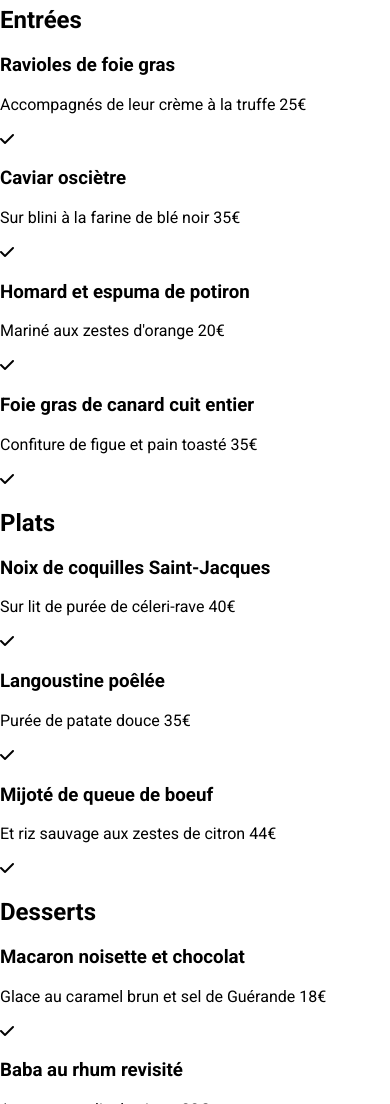
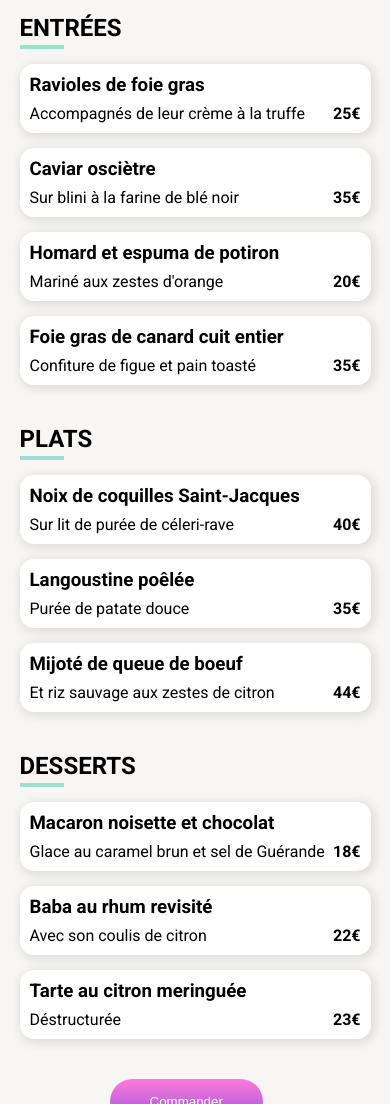
Before and after one commit to aurelienAG/AurelienGendrey_3_28042021, a plain HTML site: page noteenchantee.html in a window 390 px wide. Shown: the part 148-1252 px from the top of the page. Drawn offline with Linux system fonts and the light colour scheme; a web font is replaced by a local one.

Commit message:
css global en cours de finalisation pour le mobile + html fini pour les pages de menus

```diff
--- a/noteenchantee.html
+++ b/noteenchantee.html
@@ -17,75 +17,69 @@
 
     <header>
         <nav>
-        <a href="#" class="back"><i class="fas fa-arrow-left"></i></a><img src="ohmyfood@2x.svg" alt="logo ohmyfood">
+        <a href="#" class="back"><i class="fas fa-arrow-left"></i></a><img src="images/ohmyfood@2x.svg" alt="logo ohmyfood">
         </nav>
     </header>
 
  <main>
-    <div class="mealTitle">
-        <img src="images/noteenchantee.jpg" alt="la note enchantée">
-        <h1><strong>La note enchantée</strong><i class="far fa-heart"></i></h1>
-    </div>
+       <section class="mealPicture"><img src="images/noteenchantee.jpg" alt="la note enchantée"></section>
+
+   <main class="mealBloc">
+
+    <h1><strong>La note enchantée</strong><i class="far fa-heart"></i></h1>
 
     <section class="starters">
-        <h2>Entrées</h2>
-        <div class="starter1">
+        <h2>ENTRÉES</h2>
+        <div class="greenBorder"></div>
+        <div class="mealBoxs">
             <h3>Ravioles de foie gras</h3>
-            <p>Accompagnés de leur crème à la truffe 25€</p>
-            <i class="fas fa-check"></i>
+            <p>Accompagnés de leur crème à la truffe <span class="prices"><strong>25€</strong></span><i class="fas fa-check"></i></p>
         </div>
-        <div class="starter2">
+        <div class="mealBoxs">
             <h3>Caviar osciètre</h3>
-            <p>Sur blini à la farine de blé noir 35€</p>
-            <i class="fas fa-check"></i>
+            <p>Sur blini à la farine de blé noir<span class="prices"><strong>35€</strong></span><i class="fas fa-check"></i></p>
         </div>
-        <div class="starter3">
+        <div class="mealBoxs">
              <h3>Homard et espuma de potiron</h3>
-             <p>Mariné aux zestes d'orange 20€</p>
-             <i class="fas fa-check"></i>
+             <p>Mariné aux zestes d'orange <span class="prices"><strong>20€</strong></span><i class="fas fa-check"></i></p>
         </div>
-        <div class="starter3">
+        <div class="mealBoxs">
             <h3>Foie gras de canard cuit entier</h3>
-            <p>Confiture de figue et pain toasté 35€</p>
-            <i class="fas fa-check"></i>
+            <p>Confiture de figue et pain toasté<span class="prices"><strong>35€</strong></span><i class="fas fa-check"></i></p>
         </div>
     </section>
 
     <section class="mainMeals">
-        <h2>Plats</h2>
-        <div class="mainMeal1">
+        <h2>PLATS</h2>
+        <div class="greenBorder"></div>
+        <div class="mealBoxs">
             <h3>Noix de coquilles Saint-Jacques</h3>
-            <p>Sur lit de purée de céleri-rave 40€</p>
-            <i class="fas fa-check"></i>
+            <p>Sur lit de purée de céleri-rave <span class="prices"><strong>40€</strong></span><i class="fas fa-check"></i></p>
         </div>
-        <div class="mainMeal2">
+        <div class="mealBoxs">
             <h3>Langoustine poêlée</h3>
-            <p>Purée de patate douce 35€</p>
-            <i class="fas fa-check"></i>
+            <p>Purée de patate douce<span class="prices"><strong>35€</strong></span><i class="fas fa-check"></i></p>
         </div>
-        <div class="mainMeal3">
+        <div class="mealBoxs">
             <h3>Mijoté de queue de boeuf</h3>
-            <p>Et riz sauvage aux zestes de citron 44€</p>
-            <i class="fas fa-check"></i>
+            <p>Et riz sauvage aux zestes de citron<span class="prices"><strong>44€</strong></span><i class="fas fa-check"></i></p>
         </div>
     </section>
 
     <section class="desserts">
-        <h2>Desserts</h2>
-       <div class="dessert1">
+        <h2>DESSERTS</h2>
+        <div class="greenBorder"></div>
+       <div class="mealBoxs">
            <h3>Macaron noisette et chocolat</h3>
-           <p>Glace au caramel brun et sel de Guérande 18€</p>
-           <i class="fas fa-check"></i>
+           <p>Glace au caramel brun et sel de Guérande<span class="prices"><strong>18€</strong></span><i class="fas fa-check"></i></p>
        </div>
-       <div class="dessert2">
+       <div class="mealBoxs">
            <h3>Baba au rhum revisité</h3>
-           <p>Avec son coulis de citron 22€</p>
-           <i class="fas fa-check"></i>
+           <p>Avec son coulis de citron <span class="prices"><strong>22€</strong></span><i class="fas fa-check"></i></p>
        </div>
-       <div class="dessert3">
+       <div class="mealBoxs">
            <h3>Tarte au citron meringuée</h3>
-           <p>Déstructurée 23€</p>
-           <i class="fas fa-check"></i>
+           <p>Déstructurée<span class="prices"><strong>23€</strong></span><i class="fas fa-check"></i></p>
        </div>
     </section>
 
@@ -95,8 +89,8 @@
 
  <footer>
     <div class="footerContain">
-        <img src="ohmyfood@2x.svg" alt="logo ohmyfood">
         <ul>
+            <li><h3>ohmyfood</h3></li>
             <li><span id="forkLogo"><i class="fas fa-utensils"></i></span>Proposer un restaurant</li>
             <li><span id="partnerLogo"><i class="fas fa-hands-helping"></i></span>Devenir partenaire</li>
             <li>Mentions légales</li>
--- a/style.css
+++ b/style.css
@@ -128,37 +128,55 @@ padding: 5px 10px 5px 10px;}
 
 .footerContain i
 {margin-right: 8px;}
-
-
-
+/*pages menus*/
 .blocpageRestaurants
 {
    padding: 0px;
 }
-/*HEADER restaurants*/
-/*.restaurantsHeaders{
-    margin: 0px; padding: 20px 20px 15px 20px;
-}*/
+
 .back i {
     color: black;
     text-decoration: none; font-size: 1.4em;
     position: absolute; left: 5vw; top: 3vh;
 }
-
 /*Meal title*/
-.mealBloc {border-top-left-radius: 50px; border-top-right-radius: 50px;
+.mealBloc {
+    border-top-left-radius: 30px; border-top-right-radius: 30px;
 background-color: #f8f6f4;padding: 6vh 5vw 10vh 5vw; margin-top: -60px;}
 
-.mealPicture img {width: 100vw; height: 30vh;background-image: url(images/alafrançaise.jpg);}
+.mealPicture img {
+    width: 100%; height: 30vh;object-fit: cover;margin:auto;}
 
-.mealBloc h1 {font-family: 'Shrikhand';}
-.mealBloc h1 i {margin-left: 60px;}
+.mealBloc h1 {
+    font-family: 'Shrikhand';margin-bottom: 0px;}
+
+.mealBloc h1 i {
+    margin-left: 60px;}
 
 .mealBoxs
-{margin: 15px 0px 0px 0px; border-radius:20px; padding: 5px 2vw 5px 2vw;
+{margin: 15px 0px 0px 0px; border-radius:14px; padding: 2px 2px 2px 2px;
 background-color: white;box-shadow:2px 2px 8px 3px #e0e0e0;
 position: relative;}
 
-.prices, .mealBoxs i{position:absolute; bottom:5px; right: 2vw;}
+.mealBloc h2{
+    padding-top:20px;margin-bottom: 3px;}
+
+.mealBloc .greenBorder{
+    width: 40px; border:solid 2px #99E2D0;}
+
+.mealBoxs h3, .mealBoxs p{
+    margin: 8px 8px 8px 8px;}
+
+.mealBoxs i{
+    visibility: hidden;}
+
+.prices {
+    position: absolute; right: 10px;}
+
+.order {
+    padding: 40px 100px 0px 90px;}
+
+.order button{
+    padding-left: 40px;padding-right:40px;}
 
 }
```
Also changed, not shown: alafrançaise.html (+20 -21 lines), delicedessens.html (+29 -36 lines), palettedesgouts.html (+30 -36 lines).
